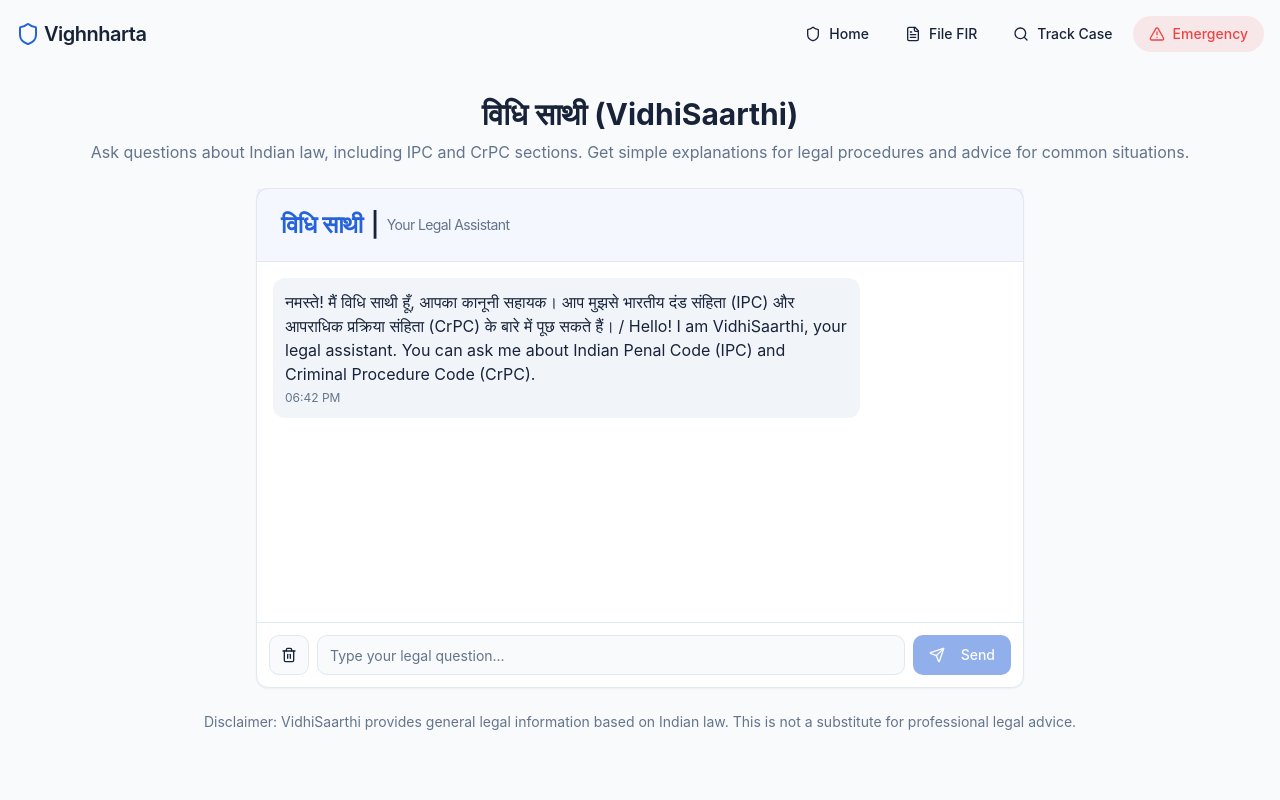
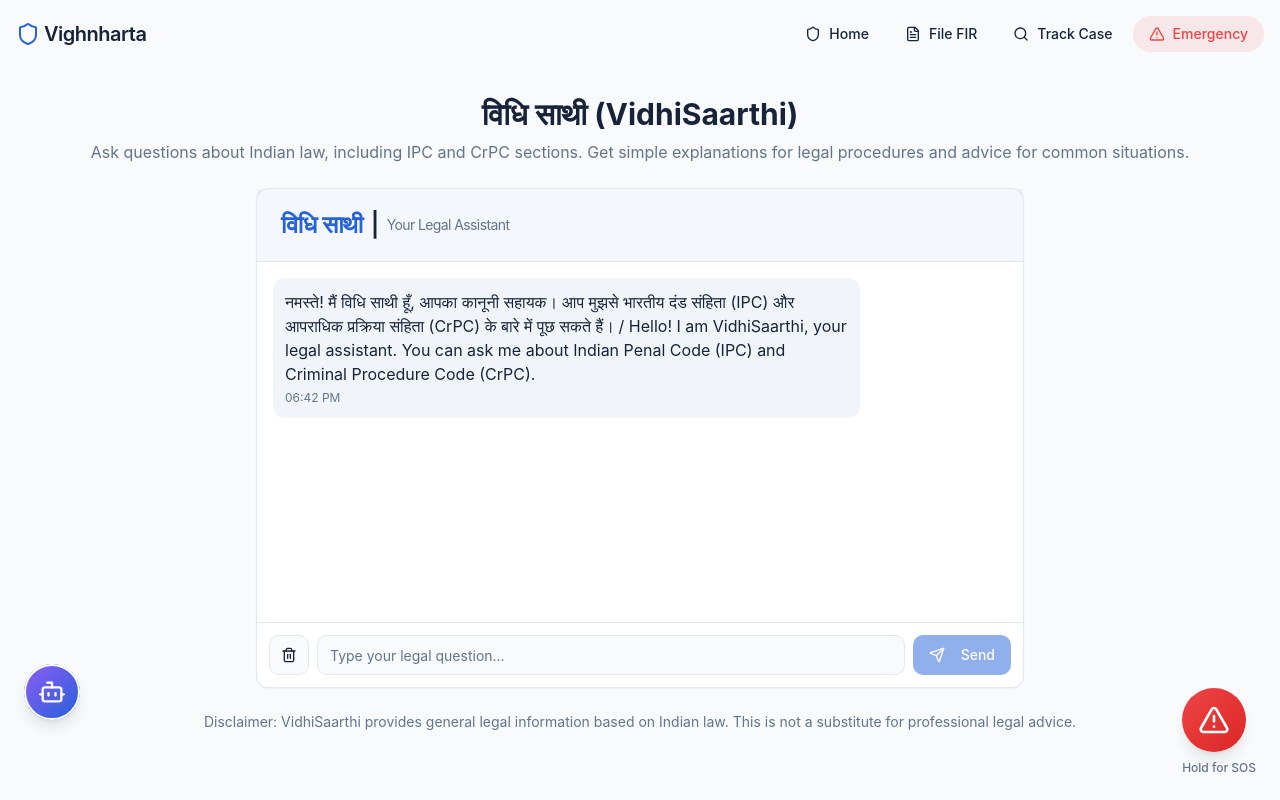
Before and after one commit to Veer666/vighnharta-safety-tracker, a React (Vite) app: page /legal-assistant in a window 1280 px wide. Built offline with nearby package versions, Linux system fonts and the light colour scheme; a web font is replaced by a local one.

Commit message:
Implement AI bot interaction
Implement a small AI bot icon that expands on user interaction, similar to the SOS button.

```diff
--- a/src/App.tsx
+++ b/src/App.tsx
@@ -6,6 +6,7 @@ import { TooltipProvider } from "@/components/ui/tooltip";
 import { QueryClient, QueryClientProvider } from "@tanstack/react-query";
 import { BrowserRouter, Routes, Route } from "react-router-dom";
 import SOSButton from "./components/SOSButton";
+import FloatingVidhiSaarthi from "./components/FloatingVidhiSaarthi";
 
 // Lazy-loaded pages
 const Index = lazy(() => import("./pages/Index"));
@@ -68,6 +69,8 @@ const App = () => {
                 <Route path="*" element={<NotFound />} />
               </Routes>
             </div>
+            <SOSButton />
+            <FloatingVidhiSaarthi />
           </Suspense>
         </BrowserRouter>
       </TooltipProvider>
--- /dev/null
+++ b/src/components/FloatingVidhiSaarthi.tsx
@@ -0,0 +1,9 @@
+
+import React from 'react';
+import VidhiSaarthi from './VidhiSaarthi';
+
+const FloatingVidhiSaarthi: React.FC = () => {
+  return <VidhiSaarthi floatingMode={true} />;
+};
+
+export default FloatingVidhiSaarthi;
--- a/src/components/VidhiSaarthi.tsx
+++ b/src/components/VidhiSaarthi.tsx
@@ -3,9 +3,12 @@ import React, { useState, useRef } from 'react';
 import { Card, CardContent, CardFooter, CardHeader, CardTitle } from "@/components/ui/card";
 import { Button } from "@/components/ui/button";
 import { Input } from "@/components/ui/input";
-import { SendIcon, RefreshCcw, Trash2 } from "lucide-react";
+import { SendIcon, RefreshCcw, Trash2, Bot, X } from "lucide-react";
 import { useToast } from "@/hooks/use-toast";
 import { ipcSections, crpcSections, legalProcedures } from "@/lib/legal-knowledge";
+import { Sheet, SheetContent, SheetTrigger } from "@/components/ui/sheet";
+import { Popover, PopoverContent, PopoverTrigger } from "@/components/ui/popover";
+import { motion } from "framer-motion";
 
 // Define the message structure
 interface Message {
@@ -15,7 +18,11 @@ interface Message {
   timestamp: Date;
 }
 
-const VidhiSaarthi: React.FC = () => {
+interface VidhiSaarthiProps {
+  floatingMode?: boolean;
+}
+
+const VidhiSaarthi: React.FC<VidhiSaarthiProps> = ({ floatingMode = false }) => {
   const [messages, setMessages] = useState<Message[]>([
     {
       id: '1',
@@ -26,6 +33,7 @@ const VidhiSaarthi: React.FC = () => {
   ]);
   const [input, setInput] = useState('');
   const [isProcessing, setIsProcessing] = useState(false);
+  const [isOpen, setIsOpen] = useState(false);
   const endOfMessagesRef = useRef<HTMLDivElement>(null);
   const { toast } = useToast();
 
@@ -139,7 +147,8 @@ const VidhiSaarthi: React.FC = () => {
     });
   };
 
-  return (
+  // Render the full chat interface
+  const renderChatInterface = () => (
     <Card className="flex flex-col h-[500px] max-w-3xl mx-auto">
       <CardHeader className="bg-primary/5 border-b">
         <CardTitle className="flex items-center gap-2">
@@ -220,6 +229,37 @@ const VidhiSaarthi: React.FC = () => {
       </CardFooter>
     </Card>
   );
+
+  // Render floating button and sheet for mobile
+  const renderFloatingButton = () => (
+    <Sheet open={isOpen} onOpenChange={setIsOpen}>
+      <SheetTrigger asChild>
+        <motion.button
+          initial={{ scale: 0.8, opacity: 0 }}
+          animate={{ scale: 1, opacity: 1 }}
+          whileHover={{ scale: 1.05 }}
+          className="fixed left-6 bottom-20 z-50 w-14 h-14 rounded-full bg-primary text-white shadow-lg flex items-center justify-center"
+        >
+          <div className="relative">
+            <div className="absolute inset-0 rounded-full bg-primary/20 animate-ping-subtle"></div>
+            <div className="relative w-14 h-14 rounded-full bg-gradient-to-br from-violet-500 to-primary flex items-center justify-center overflow-hidden border-2 border-white">
+              <Bot className="h-7 w-7" />
+            </div>
+          </div>
+        </motion.button>
+      </SheetTrigger>
+      <SheetContent side="bottom" className="h-[80vh] pt-10 px-0 sm:max-w-none">
+        <div className="h-full flex flex-col overflow-hidden">
+          <div className="h-full overflow-auto pb-16">
+            {renderChatInterface()}
+          </div>
+        </div>
+      </SheetContent>
+    </Sheet>
+  );
+
+  // Return appropriate UI based on mode
+  return floatingMode ? renderFloatingButton() : renderChatInterface();
 };
 
 export default VidhiSaarthi;
--- a/src/pages/Index.tsx
+++ b/src/pages/Index.tsx
@@ -7,7 +7,6 @@ import { Card, CardContent } from '@/components/ui/card';
 import { useNavigate } from 'react-router-dom';
 import AuthForm from '@/components/AuthForm';
 import SOSButton from '@/components/SOSButton';
-import VidhiSaarthi from '@/components/VidhiSaarthi';
 
 const Index = () => {
   const navigate = useNavigate();
@@ -57,17 +56,6 @@ const Index = () => {
           </p>
         </motion.div>
 
-        {/* VidhiSaarthi AI Assistant */}
-        <motion.div
-          initial={{ opacity: 0, y: 20 }}
-          animate={{ opacity: 1, y: 0 }}
-          transition={{ duration: 0.5, delay: 0.1, ease: [0.25, 0.1, 0.25, 1] }}
-          className="mb-12"
-        >
-          <h2 className="text-2xl font-medium text-center mb-6">Your Legal Assistant</h2>
-          <VidhiSaarthi />
-        </motion.div>
-
         <div className="grid grid-cols-1 md:grid-cols-3 gap-6 max-w-5xl mx-auto">
           <FeatureCard
             icon={FileText}
@@ -109,8 +97,6 @@ const Index = () => {
           </p>
         </motion.div>
       </main>
-
-      <SOSButton />
     </div>
   );
 };
--- a/src/pages/LegalAssistant.tsx
+++ b/src/pages/LegalAssistant.tsx
@@ -11,7 +11,7 @@ const LegalAssistantPage: React.FC = () => {
           Ask questions about Indian law, including IPC and CrPC sections. Get simple explanations for legal procedures and advice for common situations.
         </p>
       </div>
-      <VidhiSaarthi />
+      <VidhiSaarthi floatingMode={false} />
       <div className="mt-6 text-center text-sm text-muted-foreground">
         <p>Disclaimer: VidhiSaarthi provides general legal information based on Indian law. This is not a substitute for professional legal advice.</p>
       </div>
```
